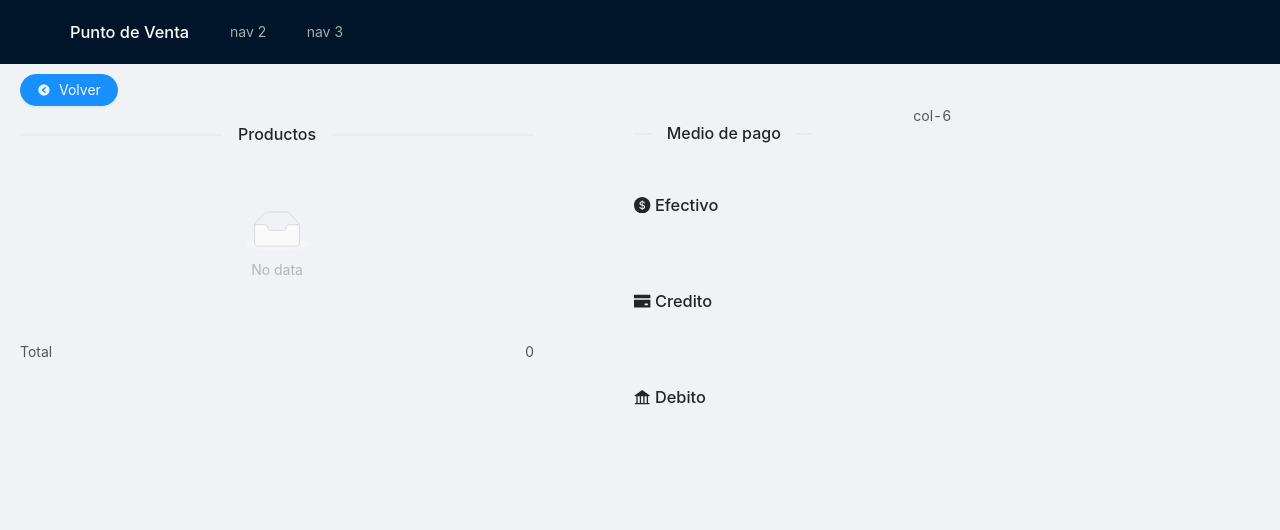
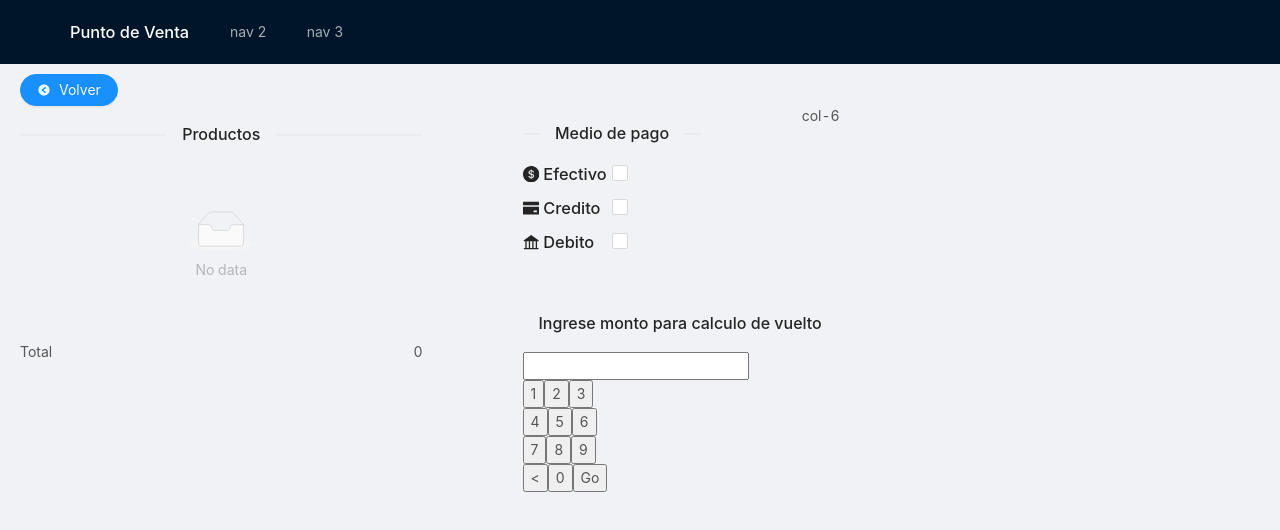
Before and after one commit to nickarcaro/vendorpos, a React (Create React App) app: page /pos/pago in a window 1280 px wide. Shown: the top 530 px of the page. Built offline with nearby package versions, Linux system fonts and the light colour scheme.

Commit message:
calculadora

```diff
--- a/src/pages/Seller/Payment.js
+++ b/src/pages/Seller/Payment.js
@@ -1,15 +1,18 @@
-import React, {useState, useContext, useEffect} from "react";
-import { Row, Col, Divider} from 'antd';
-import {CreditCardFilled } from "@ant-design/icons"
-import {DollarCircleFilled } from "@ant-design/icons"
-import {BankFilled} from "@ant-design/icons"
-import { List, Avatar, Button, Checkbox  } from 'antd';
+import React, { useState, useContext, useEffect } from "react";
+import { Row, Col, Divider } from 'antd';
+import { CodeFilled, CreditCardFilled } from "@ant-design/icons"
+import { DollarCircleFilled } from "@ant-design/icons"
+import { BankFilled } from "@ant-design/icons"
+import { List, Avatar, Button, Checkbox } from 'antd';
 import { CartContext } from "../../context/CartContext";
-import {LeftCircleTwoTone} from "@ant-design/icons"
+import { LeftCircleTwoTone } from "@ant-design/icons"
 
 /*style de padding solo afecta los gutterrow 2 y 3 */
-const style = {padding: '31px 0'};
-const style2 = {float: 'right'};
+const style = { padding: '31px 0' };
+/*lo que ocurre con la seleccion de una casilla */
+function onChange(e) {
+  console.log(`checked = ${e.target.checked}`);
+}
 
 const Payment = () => {
   const [cart, setCart] = useContext(CartContext)
@@ -19,18 +22,18 @@ const Payment = () => {
       setCart(JSON.parse(data))
     }
   }, [])
-  return(
+  return (
     <div>
       <>
         <Row gutter={100}>
-      <Col className="gutter-row" span={11}>
-      <Button icon = {<LeftCircleTwoTone />} type="primary" shape="round" size = "Large" onClick={() => {window.location.replace("/pos")}} >Volver</Button>
+          <Col className="gutter-row" span={9}>
+            <Button icon={<LeftCircleTwoTone />} type="primary" shape="round" size="Large" onClick={() => { window.location.replace("/pos") }} >Volver</Button>
             <Divider >Productos</Divider>
             <List
               itemLayout="horizontal"
               footer={<Row>
                 <Col span={12}>Total</Col>
-      <Col span={12} ><div style = {style2}>{cart.total}</div></Col>
+                <Col span={12} ><div style={{ float: 'right' }}>{cart.total}</div></Col>
               </Row>}
               dataSource={cart.productList}
               renderItem={item => (
@@ -43,7 +46,7 @@ const Payment = () => {
 
                   />
                   <div>{item.totalPrice}</div>
-         {console.log(cart)}
+
                 </List.Item>
               )}
             />
@@ -53,9 +56,50 @@ const Payment = () => {
           <Col className="gutter-row" span={5}>
             <div style={style}>
               <Divider >Medio de pago</Divider>
-        <div style={style}><h3> <DollarCircleFilled /> Efectivo</h3></div>
-        <div style={style}><h3> <CreditCardFilled /> Credito </h3></div>
-        <div style={style}><h3><BankFilled /> Debito </h3></div>
+              <div>
+                <Row>
+                  <Col span={12}><div ><h3> <DollarCircleFilled /> Efectivo </h3> </div ></Col>
+                  <Col span={12}><div ><Checkbox onChange={onChange}></Checkbox></div> </Col>
+                </Row>
+              </div>
+              <div>
+                <Row>
+                  <Col span={12}><div ><h3> <CreditCardFilled /> Credito </h3></div ></Col>
+                  <Col span={12}><div ><Checkbox onChange={onChange}></Checkbox></div> </Col>
+                </Row>
+              </div>
+              <div>
+                <Row>
+                  <Col span={12}><div ><h3><BankFilled /> Debito </h3></div ></Col>
+                  <Col span={12}><div ><Checkbox onChange={onChange}></Checkbox></div> </Col>
+                </Row>
+              </div>
+            </div>
+            <Divider >Ingrese monto para calculo de vuelto</Divider>
+            <div class="btn-group-vertical ml-4 mt-4" role="group" aria-label="Basic example">
+              <div class="btn-group">
+                <input class="text-center form-control-lg mb-2" id="code" ></input>
+              </div>
+              <div class="btn-group">
+                <button type="button" class="btn btn-outline-secondary py-3" onClick={() => { document.getElementById('code').value=document.getElementById('code').value + '1' }}>1</button>
+                <button type="button" class="btn btn-outline-secondary py-3" onClick={() => { document.getElementById('code').value=document.getElementById('code').value + '2' }}>2</button>
+                <button type="button" class="btn btn-outline-secondary py-3" onClick={() => { document.getElementById('code').value=document.getElementById('code').value + '3' }}>3</button>
+              </div>
+              <div class="btn-group">
+                <button type="button" class="btn btn-outline-secondary py-3" onClick={() => { document.getElementById('code').value=document.getElementById('code').value + '4' }}>4</button>
+                <button type="button" class="btn btn-outline-secondary py-3" onClick={() => { document.getElementById('code').value=document.getElementById('code').value + '5' }}>5</button>
+                <button type="button" class="btn btn-outline-secondary py-3" onClick={() => { document.getElementById('code').value=document.getElementById('code').value + '6' }}>6</button>
+              </div>
+              <div class="btn-group">
+                <button type="button" class="btn btn-outline-secondary py-3" onClick={() => { document.getElementById('code').value=document.getElementById('code').value + '7' }}>7</button>
+                <button type="button" class="btn btn-outline-secondary py-3" onClick={() => { document.getElementById('code').value=document.getElementById('code').value + '8' }}>8</button>
+                <button type="button" class="btn btn-outline-secondary py-3" onClick={() => { document.getElementById('code').value=document.getElementById('code').value + '9' }}>9</button>
+              </div>
+              <div class="btn-group">
+                <button type="button" class="btn btn-outline-secondary py-3" onClick={() => { document.getElementById('code').value=document.getElementById('code').value.slice(0, -1)}}>&lt;</button>
+                <button type="button" class="btn btn-outline-secondary py-3" onClick={() => { document.getElementById('code').value=document.getElementById('code').value + '0' }}>0</button>
+                <button type="button" class="btn btn-primary py-3" onclick="">Go</button>
+              </div>
             </div>
           </Col>
           <Col className="gutter-row" span={4}>
```
Lines whose indentation alone changed are shown as unchanged.
